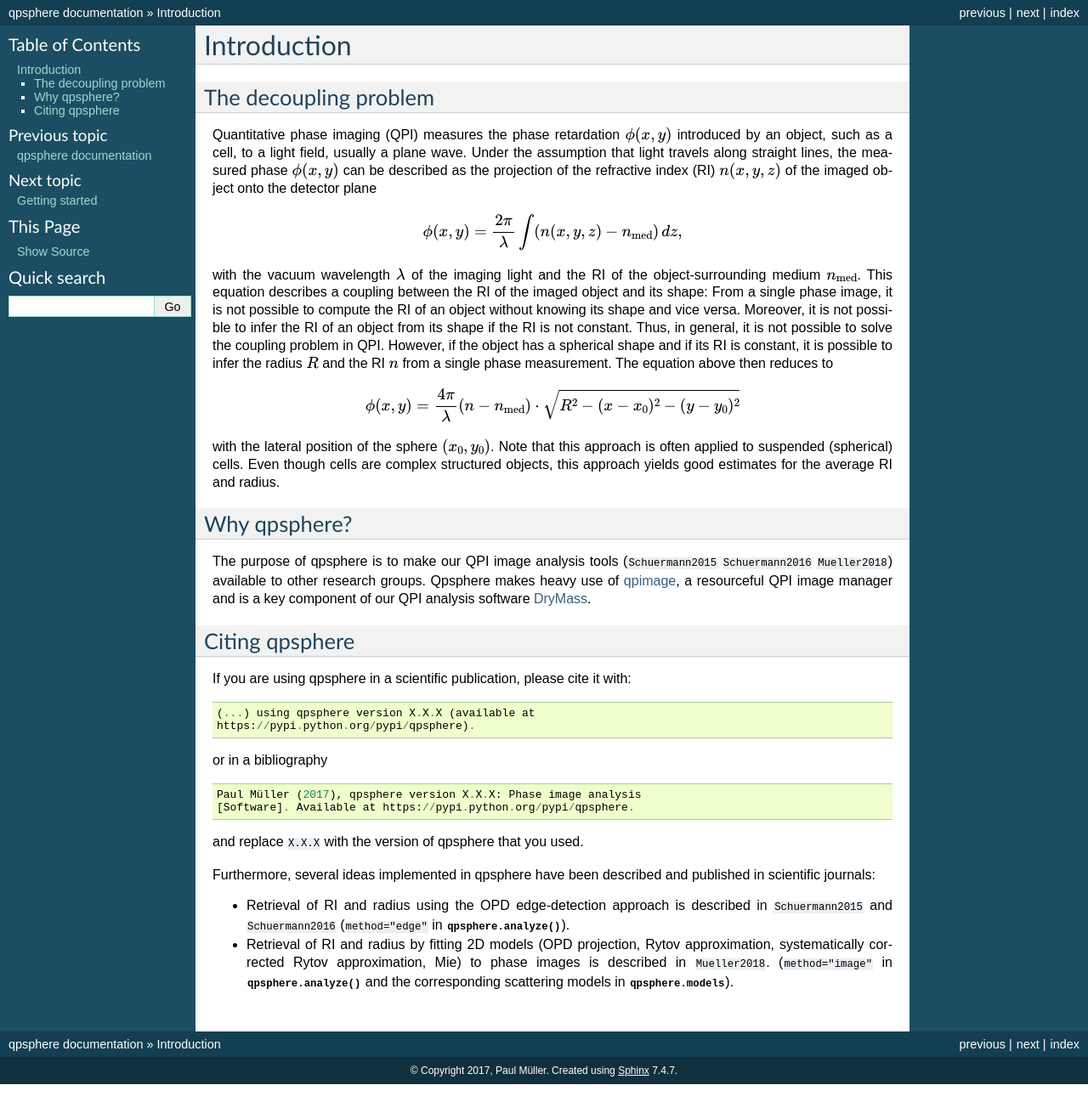
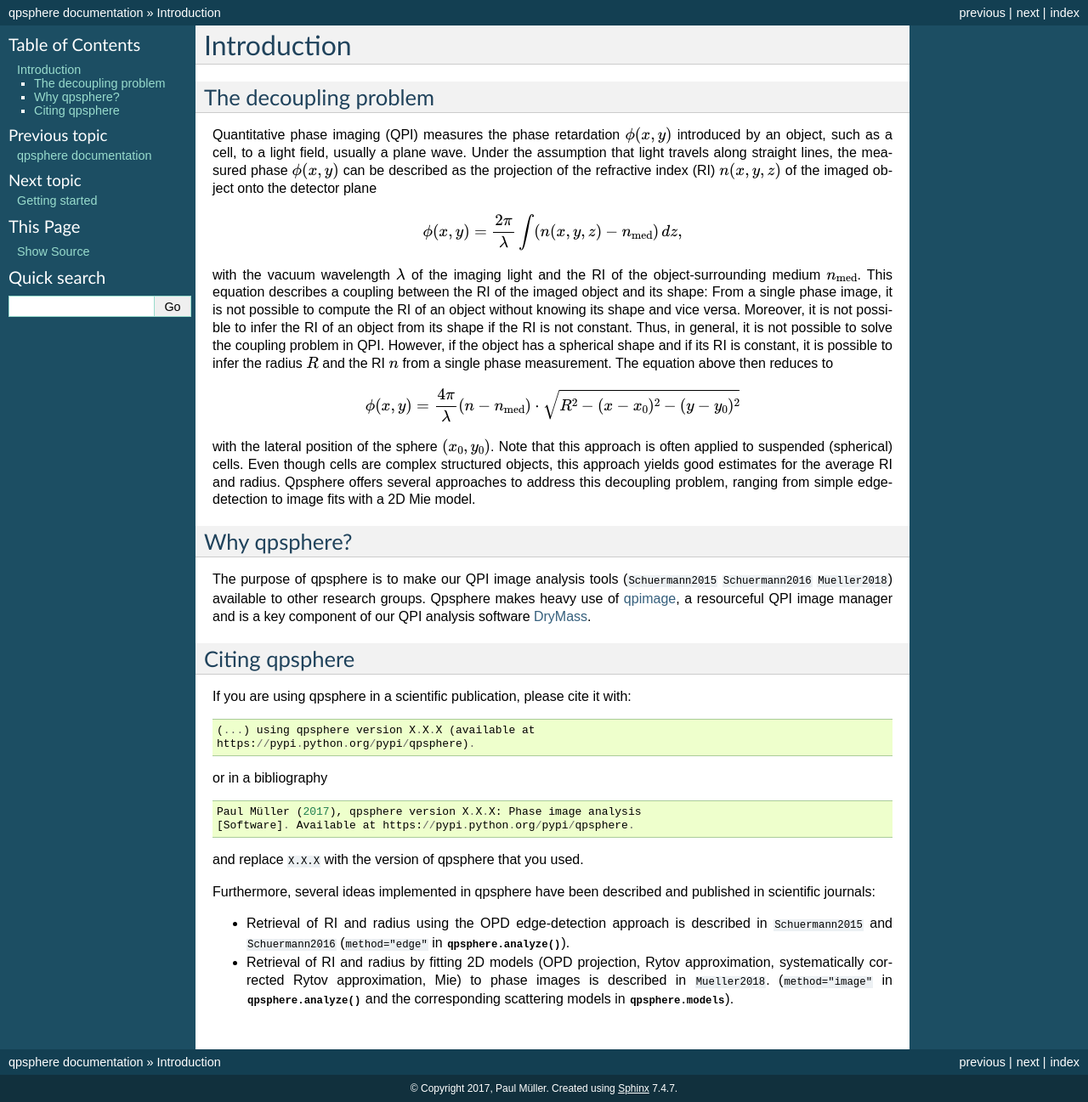
Before and after one commit to RI-imaging/qpsphere, a Sphinx documentation site: the page built from docs/sec_introduction.rst, in a window 1280 px wide. Shown: the whole page at 85% size. Built offline with Sphinx 7.4.7, drawn with Linux system fonts in a browser that asks for light colours; pages that are not in the unit, such as notebooks, are missing from menus; the version number could not be read and is left out; cross-references to code outside the pages are shown as plain code; before the commit the page ends 1276 px from its top, so only the background shows below that.

Commit message:
update docs

```diff
--- a/docs/sec_introduction.rst
+++ b/docs/sec_introduction.rst
@@ -35,7 +35,9 @@
 
 with the lateral position of the sphere :math:`(x_0, y_0)`. Note that this approach is
 often applied to suspended (spherical) cells. Even though cells are complex structured
-objects, this approach yields good estimates for the average RI and radius.
+objects, this approach yields good estimates for the average RI and radius. Qpsphere
+offers several approaches to address this decoupling problem, ranging from simple
+edge-detection to image fits with a 2D Mie model.
 
 
 Why qpsphere?
```
